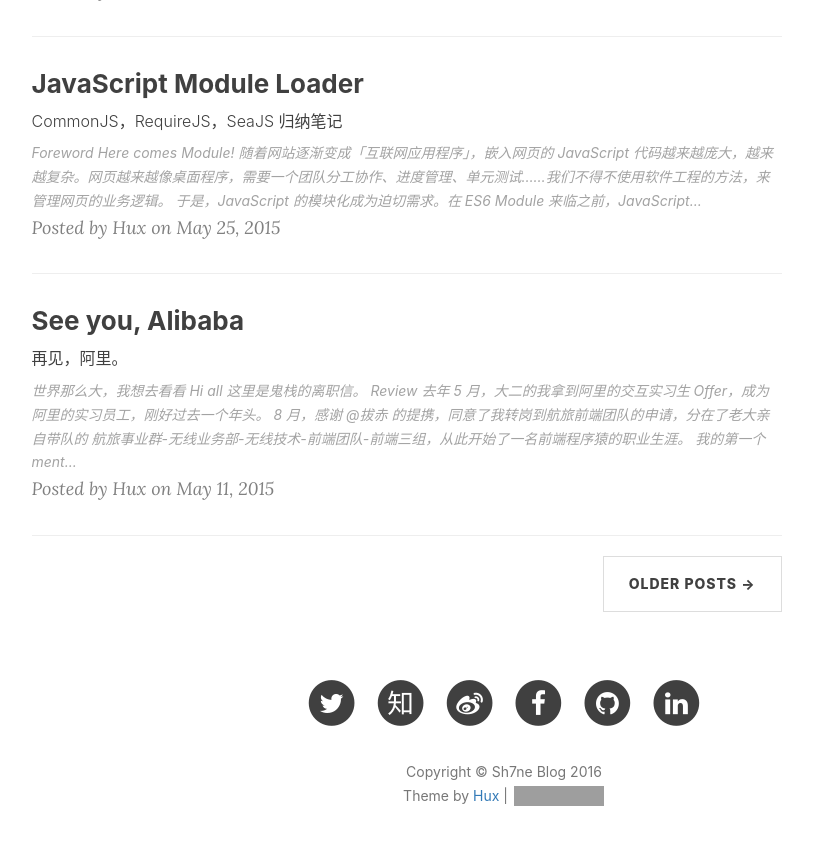
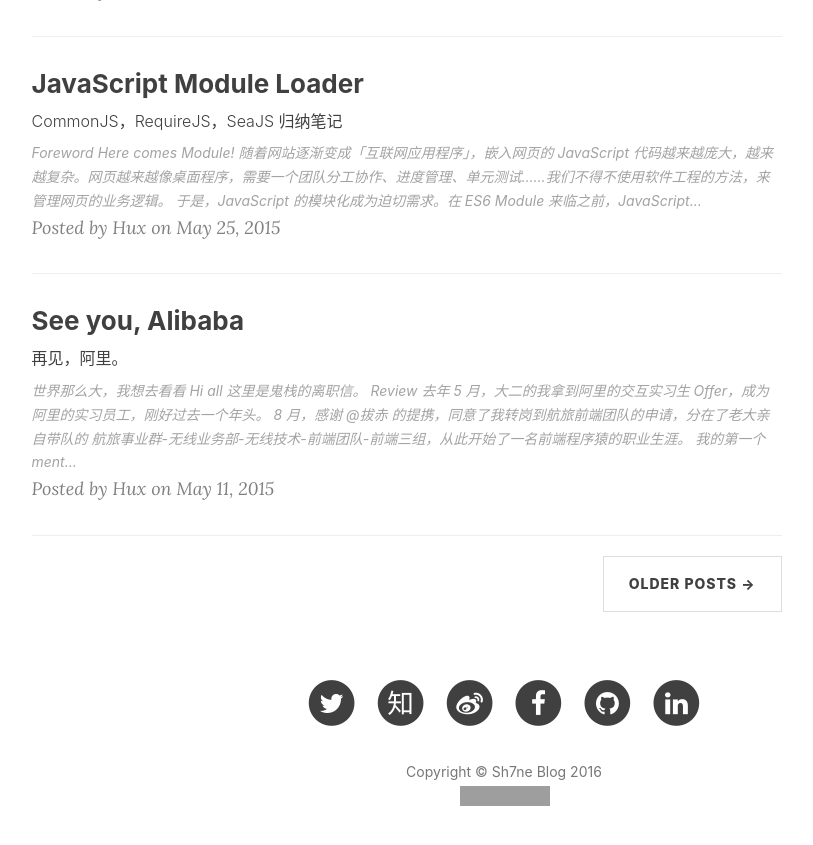
Before and after one commit to Xixiong-Guo/Xixiong-Guo.github.io, a Jekyll site: the page built from index.html, in a window 1280 px wide and 900 px high, scrolled down 2431 px. Shown: the top 845 px of the window, without its empty margins (136-949 px from the left). Built offline with Jekyll 4.4.1, drawn with Linux system fonts in a browser that asks for light colours; nearby versions of some CDN libraries; the list of posts is cut into pages by our own code; comment, search, counter and statistics services are not loaded; grey boxes are pictures that could not be loaded.

Commit message:
Update footer.html

```diff
--- a/_includes/footer.html
+++ b/_includes/footer.html
@@ -82,7 +82,8 @@
                 <p class="copyright text-muted">
                     Copyright &copy; {{ site.title }} {{ site.time | date: '%Y' }}
                     <br>
-                    Theme by <a href="http://huangxuan.me">Hux</a> |
+                <!--    Theme by <a href="http://huangxuan.me">Hux</a> |
+                -->
                     <iframe
                         style="margin-left: 2px; margin-bottom:-5px;"
                         frameborder="0" scrolling="0" width="91px" height="20px"
```
